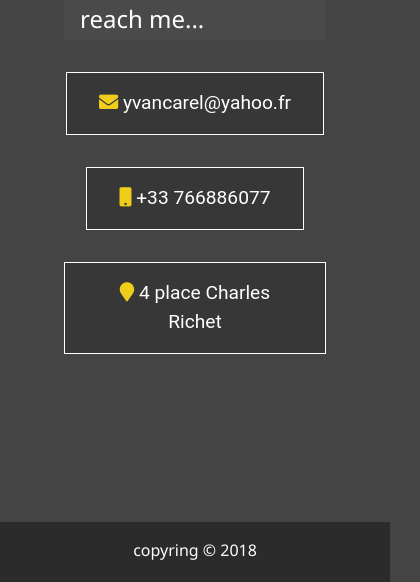
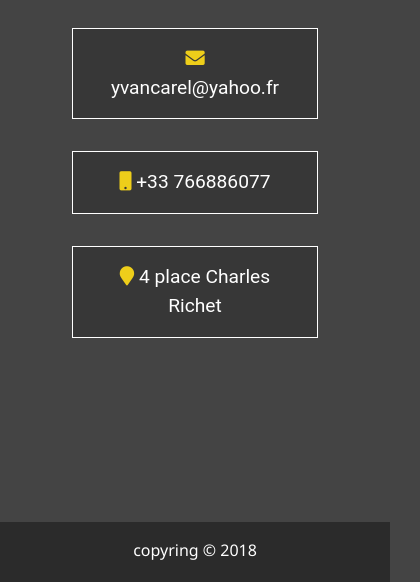
Before and after one commit to Yvan-KDM/modern_portfolio, a website: page dist/contact.html in a window 390 px wide. Shown: the part 262-844 px from the top of the page, 420 px wide, since content can reach past the window. Drawn offline with Linux system fonts and the light colour scheme.

Commit message:
modification de la page contact pour mobiles

```diff
--- a/scss/_mobile.scss
+++ b/scss/_mobile.scss
@@ -98,4 +98,8 @@
       font-size: 5rem;
     }
   }
+
+  .contact-div {
+    width: 70%;
+  }
 }
--- a/scss/main.scss
+++ b/scss/main.scss
@@ -54,7 +54,7 @@ header {
 }
 
 main {
-  padding: 4rem;
+  padding: 5%;
   // height: 100;
 
   min-height: calc(100vh - 60px);
@@ -79,6 +79,10 @@ main {
       margin-top: 20vh;
     }
   }
+}
+
+.home {
+  padding: 4rem;
 }
 
 .about-info {
@@ -194,6 +198,9 @@ main {
 
 // Contact page
 
+#contact {
+  width: 100%;
+}
 .boxes {
   display: flex;
   flex-wrap: wrap;
@@ -201,7 +208,7 @@ main {
   align-items: center;
   margin-top: 1rem;
 
-  div {
+  .contact-div {
     font-size: 1.2rem;
     font-family: roboto;
     border: 1px #fff solid;
```
Also changed, not shown: dist/contact.html, dist/css/main.css, dist/index.html.
